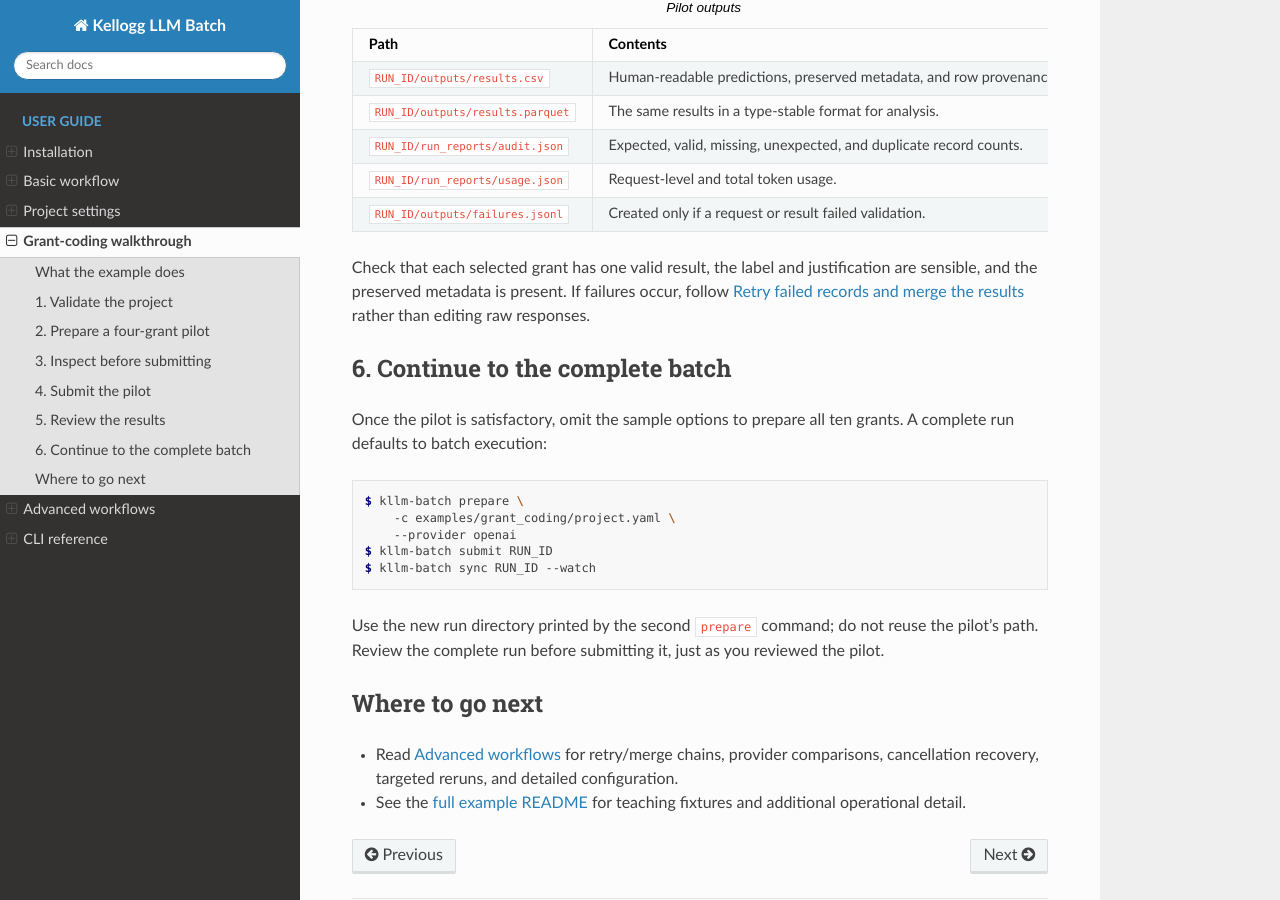
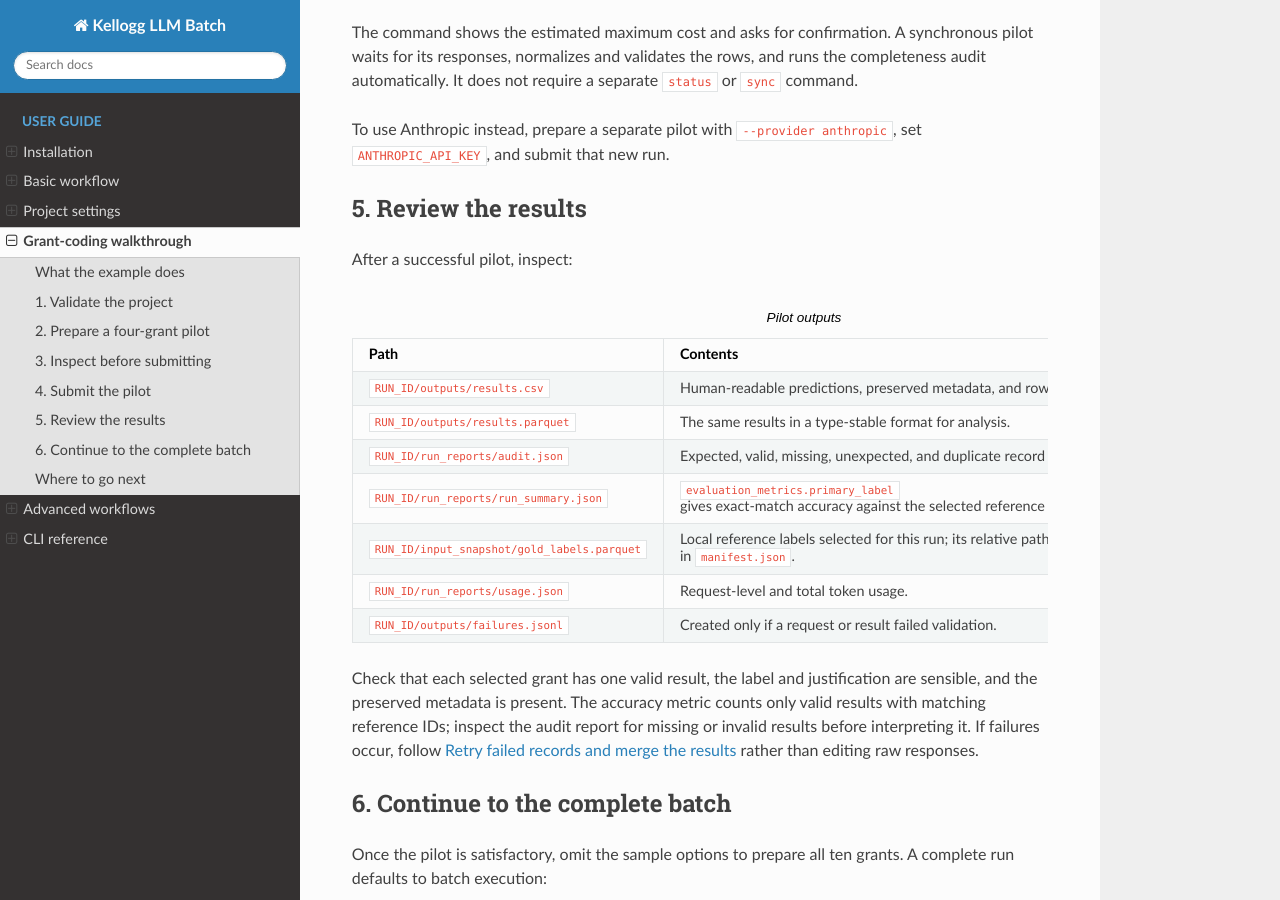
Before and after one commit to rs-kellogg/llm-batch_pipeline, a Sphinx documentation site: the page built from docs/grant_coding.rst, in a window 1280 px wide and 900 px high, scrolled down 2874 px. Built offline with Sphinx 7.4.7 and the Read the Docs theme 3.1.0, drawn with Linux system fonts in a browser that asks for light colours; some of the changed text lies outside the part shown.

Commit message:
clean up dangling pages in advanced doc; add gold columns

```diff
--- a/docs/grant_coding.rst
+++ b/docs/grant_coding.rst
@@ -31,7 +31,8 @@
                      ├── prompts ──> provider request ──> validated results
    context/codebook.csv ────────────┘                └── schema.json
 
-* ``data/input-data.csv`` contains ten grants identified by ``grant_id``.
+* ``data/input-data.csv`` contains ten grants identified by ``grant_id`` and
+  illustrative reference labels for local evaluation.
 * ``project.yaml`` sends each grant's title and abstract to the model while
   preserving year, investigator, and source-file metadata locally.
 * ``context/codebook.csv`` defines the ``financial``, ``organizational``,
@@ -58,6 +59,21 @@
 Only ``record_id``, ``project_title``, and ``abstract`` enter the model prompt.
 The three preserved columns are joined back into results locally. With
 ``rows_per_request: 3``, the complete ten-row example produces four requests.
+
+The source column ``reference_primary_label`` is deliberately neither sent
+nor preserved in results. This configuration compares predictions with those
+labels locally:
+
+.. code-block:: yaml
+
+   evaluation:
+     random_seed: 42
+     gold_columns:
+       primary_label: reference_primary_label
+
+The ten reference labels are teaching examples based on the codebook, not an
+externally validated benchmark. Replace them with your own reviewed labels
+before using agreement as research evidence.
 
 1. Validate the project
 -----------------------
@@ -150,14 +166,23 @@
      - The same results in a type-stable format for analysis.
    * - ``RUN_ID/run_reports/audit.json``
      - Expected, valid, missing, unexpected, and duplicate record counts.
+   * - ``RUN_ID/run_reports/run_summary.json``
+     - ``evaluation_metrics.primary_label`` gives exact-match accuracy against
+       the selected reference labels.
+   * - ``RUN_ID/input_snapshot/gold_labels.parquet``
+     - Local reference labels selected for this run; its relative path is
+       recorded as ``gold_labels_file`` in ``manifest.json``.
    * - ``RUN_ID/run_reports/usage.json``
      - Request-level and total token usage.
    * - ``RUN_ID/outputs/failures.jsonl``
      - Created only if a request or result failed validation.
 
 Check that each selected grant has one valid result, the label and
-justification are sensible, and the preserved metadata is present. If failures
-occur, follow :ref:`retries-and-reruns` rather than editing raw responses.
+justification are sensible, and the preserved metadata is present. The
+accuracy metric counts only valid results with matching reference IDs; inspect
+the audit report for missing or invalid results before interpreting it. If
+failures occur, follow :ref:`retries-and-reruns` rather than editing raw
+responses.
 
 6. Continue to the complete batch
 ---------------------------------
```
Also changed, not shown: README.md (+0 -6 lines), docs/GUI_PROJECT_BUILDER_PLAN.md (deleted, +0 -74 lines), docs/MIGRATION.md (deleted, +0 -33 lines), docs/RECIPES.md (deleted, +0 -41 lines), docs/advanced.rst (+4 -7 lines), docs/basic.rst (+10 -6 lines), docs/project_settings.rst (+17 -3 lines), examples/grant_coding/README.md, 7 other files.
